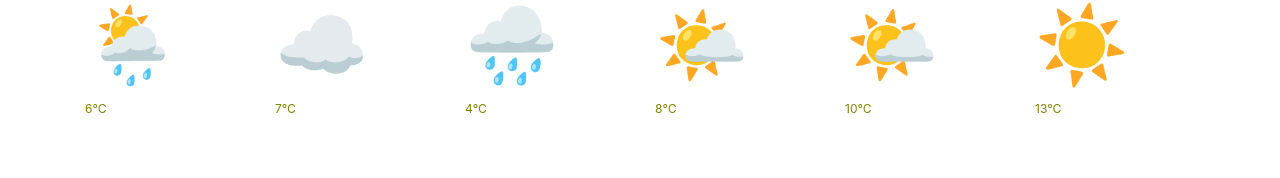
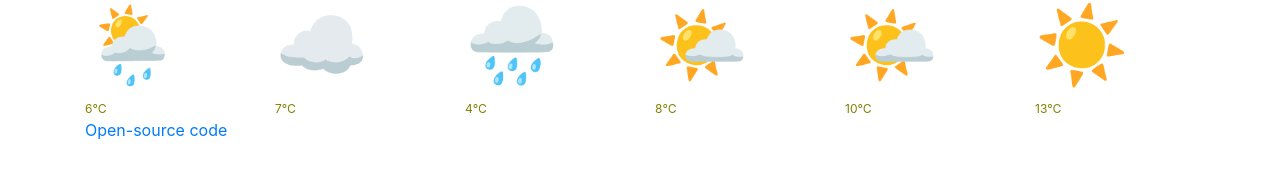
Before and after one commit to shecodes777/mary-codes, a plain HTML site: page index.html in a window 1280 px wide. Shown: the part 414-592 px from the top of the page. Drawn offline with nearby package versions, Linux system fonts and the light colour scheme.

Commit message:
added open source information

```diff
--- a/index.html
+++ b/index.html
@@ -69,5 +69,7 @@
       <div class="col-2 temperature">13℃</div>
     </div>
     <script src="index.js"></script>
+     <a href= “https://github.com/shecodes777/mary-codes” target=“_blank”> Open-source code
+				      </a>
   </body>
 </html>
```
